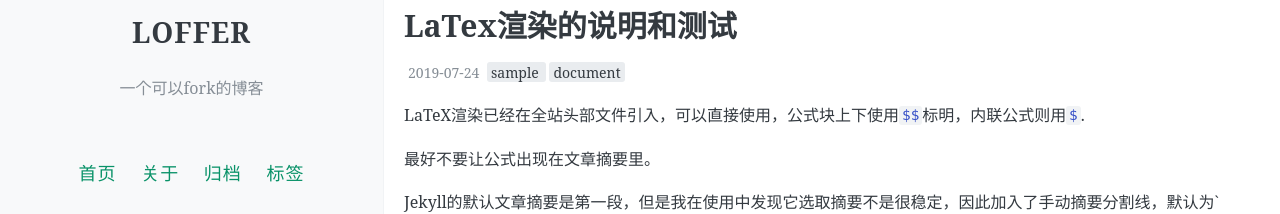
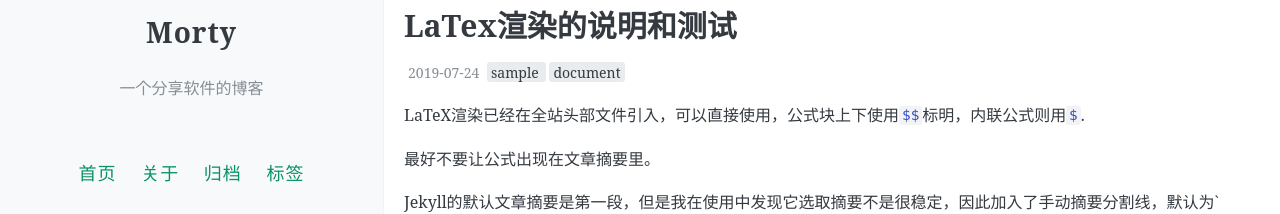
Before and after one commit to morty9509/morty9509, a Jekyll site: the page built from index.html, in a window 1280 px wide. Shown: the part 290-504 px from the top of the page. Built offline with Jekyll 4.4.1, drawn with Linux system fonts in a browser that asks for light colours; the list of posts is cut into pages by our own code; comment, search, counter and statistics services are not loaded.

Commit message:
Update _config.yml

```diff
--- a/_config.yml
+++ b/_config.yml
@@ -7,8 +7,8 @@
 # 井号后面的文字是说明文档，不会被程序读取。
 
 # 描述/签名
-name: LOFFER
-description: 一个可以fork的博客
+name: Morty
+description: 一个分享软件的博客
 
 # 输入你的网站域名（如果你没有添加自己的域名，而是直接用GitHub pages分配的域名的话可以省略）
 url:
@@ -24,7 +24,7 @@ baseurl: /LOFFER
 #
 
 # 你的博客logo图片URL，建议尺寸不超过300px × 300px
-avatar: https://raw.githubusercontent.com/FromEndWorld/LOFFER/master/images/logo.png
+avatar: https://yt3.ggpht.com/a/AATXAJziuU67P5R33Je6-XsgShpa_TjGZZabBuJ2sw=s900-c-k-c0xffffffff-no-rj-mo
 
 # 你的favicon（出现在浏览器tab上）图片URL，建议使用较小(64px × 64px)的图片
 favicon: https://raw.githubusercontent.com/FromEndWorld/LOFFER/master/images/favicon.png
```
